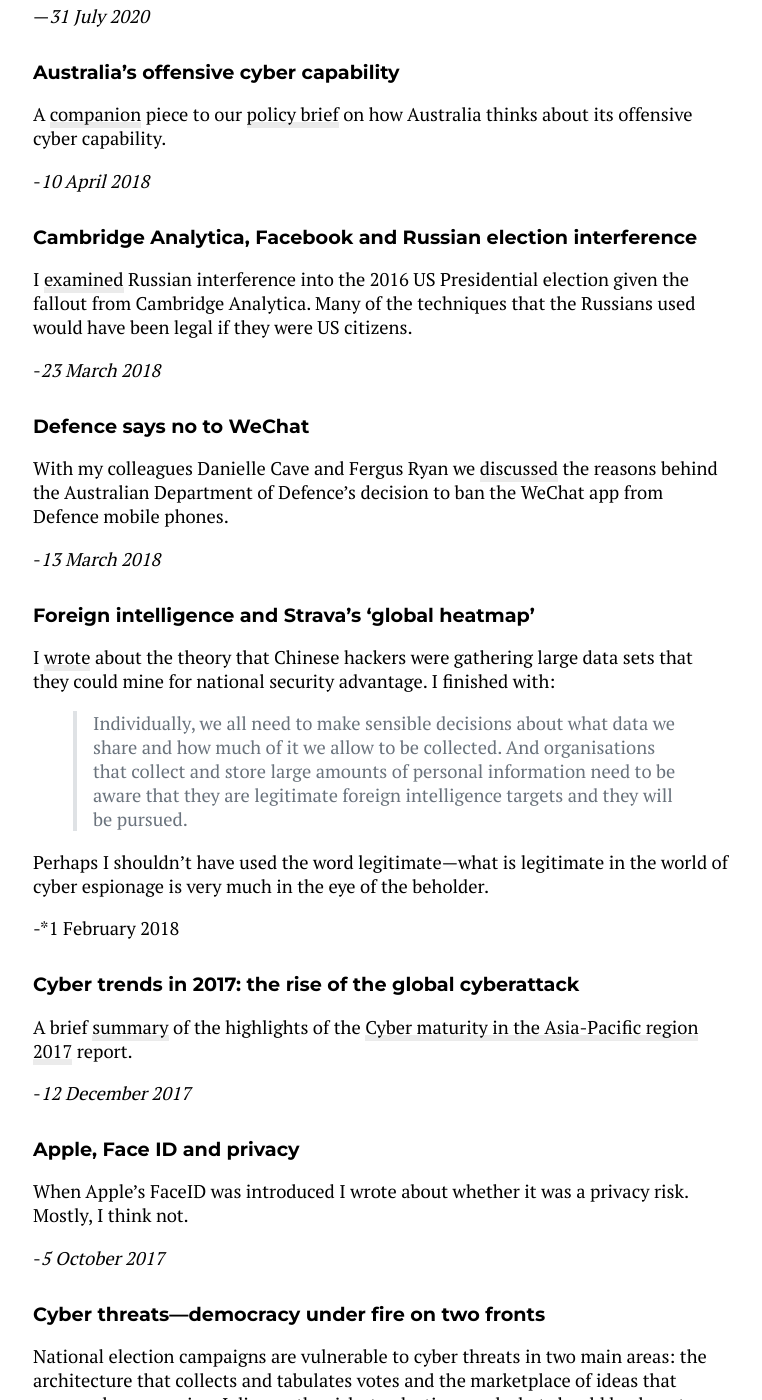
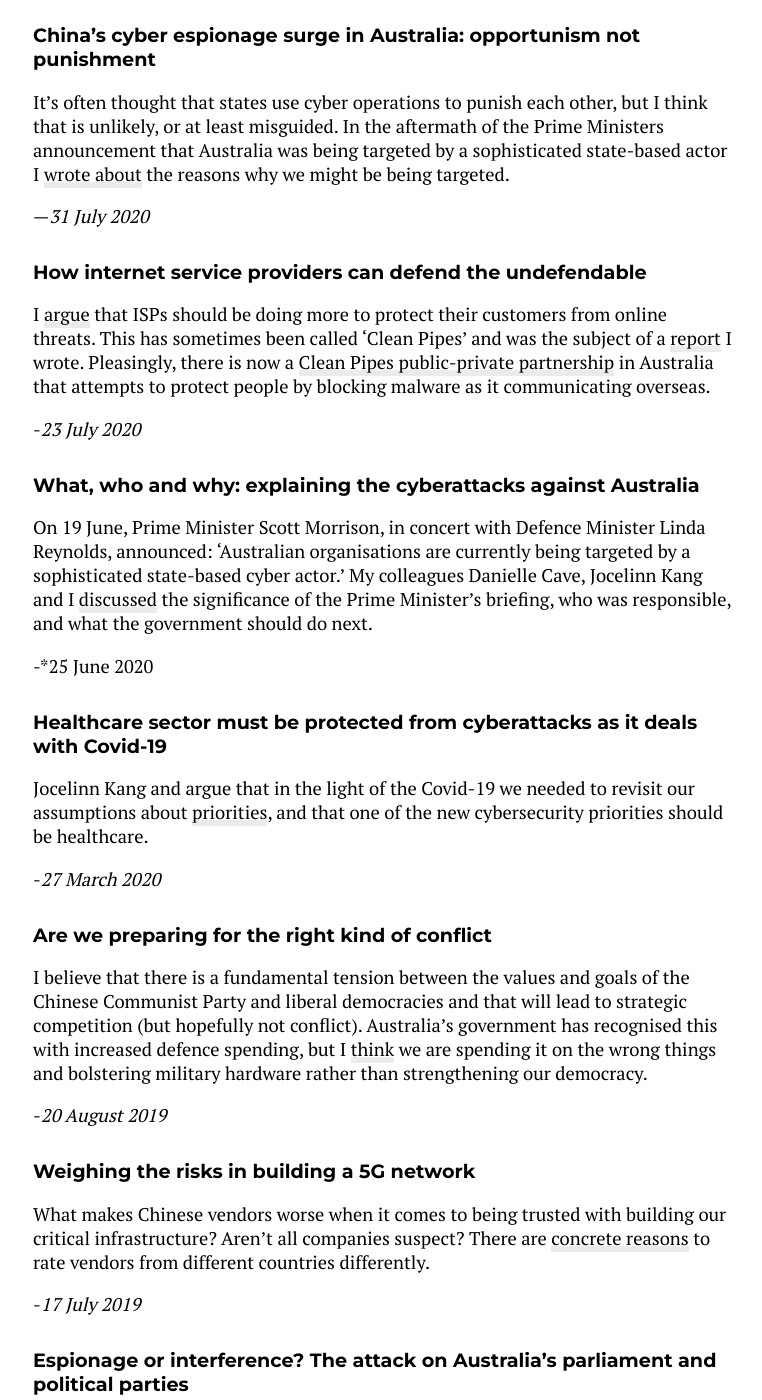
Before and after one commit to tomatospy/tomatospy.github.io, a Jekyll site: the page built from writings.md, in a window 1280 px wide and 1400 px high, scrolled down 1589 px. Shown: the whole window, without its empty margins (257-1019 px from the left). Built offline with Jekyll 4.4.1, drawn with Linux system fonts in a browser that asks for light colours; nearby versions of some CDN libraries; some of the changed text lies outside the part shown.

Commit message:
update writings

```diff
--- a/writings.md
+++ b/writings.md
@@ -21,6 +21,42 @@ Various opinion pieces or short chapters I've written.
 It's often thought that states use cyber operations to punish each other, but I think that is unlikely, or at least misguided. In the aftermath of the Prime Ministers announcement that Australia was being targeted by a sophisticated state-based actor I [wrote about](https://www.aspistrategist.org.au/chinas-cyber-espionage-surge-in-australia-opportunism-not-punishment/) the reasons why we might be being targeted.
 
 —*31 July 2020*
+
+##### [How internet service providers can defend the undefendable](https://www.aspistrategist.org.au/how-internet-service-providers-can-defend-the-undefendable/)
+
+I [argue](https://www.aspistrategist.org.au/how-internet-service-providers-can-defend-the-undefendable/) that ISPs should be doing more to protect their customers from online threats. This has sometimes been called 'Clean Pipes' and was the subject of a [report](https://www.aspi.org.au/report/clean-pipes-should-isps-provide-more-secure-internet) I wrote. Pleasingly, there is now a [Clean Pipes public-private partnership](https://www.afr.com/companies/financial-services/major-banks-form-clean-pipes-consortium-to-block-cyber-criminals-20200918-p55wy2) in Australia that attempts to protect people by blocking malware as it communicating overseas.
+
+-*23 July 2020*
+
+##### [What, who and why: explaining the cyberattacks against Australia](https://www.aspistrategist.org.au/what-who-and-why-explaining-the-cyberattacks-against-australia/)
+
+On 19 June, Prime Minister Scott Morrison, in concert with Defence Minister Linda Reynolds, announced: ‘Australian organisations are currently being targeted by a sophisticated state-based cyber actor.’ My colleagues Danielle Cave, Jocelinn Kang and I [discussed](https://www.aspistrategist.org.au/what-who-and-why-explaining-the-cyberattacks-against-australia/) the significance of the Prime Minister's briefing, who was responsible, and what the government should do next.
+
+-*25 June 2020
+
+##### [Healthcare sector must be protected from cyberattacks as it deals with Covid-19](https://www.aspistrategist.org.au/healthcare-sector-must-be-protected-from-cyberattacks-as-it-deals-with-covid-19/)
+
+Jocelinn Kang and argue that in the light of the Covid-19 we needed to revisit our assumptions about [priorities](https://www.aspistrategist.org.au/healthcare-sector-must-be-protected-from-cyberattacks-as-it-deals-with-covid-19/), and that one of the new cybersecurity priorities should be healthcare.
+
+-*27 March 2020*
+
+##### [Are we preparing for the right kind of conflict](https://www.aspistrategist.org.au/are-we-preparing-for-the-right-kind-of-conflict/)
+
+I believe that there is a fundamental tension between the values and goals of the Chinese Communist Party and liberal democracies and that will lead to strategic competition (but hopefully not conflict). Australia's government has recognised this with increased defence spending, but I [think](https://www.aspistrategist.org.au/are-we-preparing-for-the-right-kind-of-conflict/) we are spending it on the wrong things and bolstering military hardware rather than strengthening our democracy.
+
+-*20 August 2019*
+
+##### [Weighing the risks in building a 5G network](https://www.aspistrategist.org.au/weighing-the-risks-in-building-a-5g-network/)
+
+What makes Chinese vendors worse when it comes to being trusted with building our critical infrastructure? Aren't all companies suspect? There are [concrete reasons](https://www.aspistrategist.org.au/weighing-the-risks-in-building-a-5g-network/) to rate vendors from different countries differently.
+
+-*17 July 2019*
+
+##### [Espionage or interference? The attack on Australia’s parliament and political parties](https://www.aspistrategist.org.au/espionage-or-interference-the-attack-on-australias-parliament-and-political-parties/)
+
+Danielle Cave and I write about the news that Australia's political parties had been hacked and whether this was intended to interfere in our upcoming federal election.
+
+-*21 February 2019*
 
 ##### [Australia's offensive cyber capability](https://www.aspistrategist.org.au/australias-offensive-cyber-capability/)
 
```
